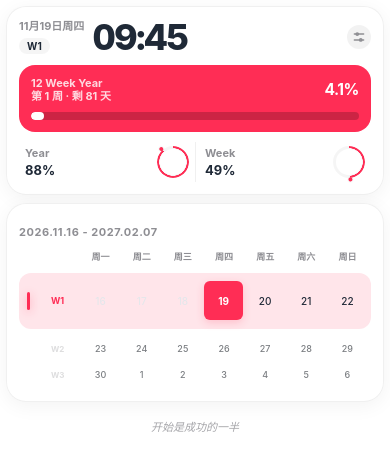
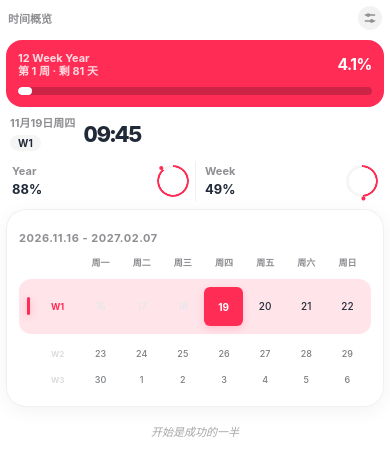
Before and after one commit to gjl2002/12week-, a plain HTML site: page index.html in a window 390 px wide. Drawn offline with Linux system fonts and the light colour scheme.

Commit message:
Remove the outer time overview card shell

```diff
--- a/index.html
+++ b/index.html
@@ -97,17 +97,15 @@
         .card:hover { transform: translateY(-1px); background: var(--bg-card-hover); }
 
         /* One time overview: date, 12-week progress, year and week metrics */
-        .time-overview-card { gap: 12px; padding: 14px; }
-        .overview-top { display: flex; align-items: center; justify-content: space-between; gap: 8px; min-width: 0; }
-        .overview-date-time { display: flex; align-items: center; justify-content: space-between; gap: 10px; flex: 1; min-width: 0; width: auto; }
+        .time-overview-section { display: flex; flex-direction: column; gap: 12px; min-width: 0; }
+        .overview-top { display: flex; align-items: center; justify-content: space-between; gap: 8px; min-width: 0; min-height: 24px; padding: 0 2px; }
+        .overview-date-time { display: flex; align-items: center; justify-content: space-between; gap: 10px; min-width: 0; width: 100%; padding: 0 4px; }
         .overview-title { font-size: 11px; font-weight: 700; color: var(--text-muted); white-space: nowrap; }
         .overview-tools { display: flex; align-items: center; gap: 6px; flex-shrink: 0; position: relative; }
-        .overview-tools .dash-ctrls { position: static; opacity: 0; }
-        .time-overview-card:hover .overview-tools .dash-ctrls,
-        .overview-tools:hover .dash-ctrls { opacity: 1; }
         .overview-tools .btn-display { opacity: 0; pointer-events: none; transition: opacity 0.2s ease; }
-        .time-overview-card:hover .overview-tools .btn-display,
+        .time-overview-section:hover .overview-tools .btn-display,
         .overview-tools .btn-display:focus-visible { opacity: 1; pointer-events: auto; }
+        .overview-date-time .clock-display { font-size: 24px; }
 
         .overview-primary {
             background: var(--accent-color); color: #fff; border-radius: 16px;
@@ -329,8 +327,9 @@
         @media (max-width: 480px) {
             body { align-items: flex-start; padding: 6px; }
             .widget-container { max-width: none; gap: 8px; }
-            .time-overview-card { padding: 12px; gap: 10px; }
+            .time-overview-section { gap: 10px; }
             .overview-date-time { gap: 8px; }
+            .overview-date-time .clock-display { font-size: 22px; }
             .overview-primary { padding: 12px; }
             .overview-primary-top { gap: 6px; }
             .overview-primary .main-stat { font-size: clamp(15px, 4vw, 18px); }
@@ -358,7 +357,6 @@
         }
 
         @media (hover: none) {
-            .overview-tools .dash-ctrls { opacity: 1; }
             .overview-tools .btn-display { opacity: 1; pointer-events: auto; }
         }
     </style>
@@ -368,16 +366,9 @@
 <div class="widget-container">
 
     <!-- 1. 时间概览：日期、12周进度、年进度和周进度共享一个组件 -->
-    <section class="card time-overview-card" id="time-overview" aria-label="时间概览">
+    <section class="time-overview-section" id="time-overview" aria-label="时间概览">
         <div class="overview-top">
-            <div id="overview-title" class="overview-title" hidden>时间概览</div>
-            <div class="clock-group overview-date-time" id="metric-datetime">
-                <div class="clock-label-group">
-                    <div id="date-display" class="card__label">Loading...</div>
-                    <div id="week-badge" class="badge">W1</div>
-                </div>
-                <div id="clock" class="clock-display">00:00</div>
-            </div>
+            <div id="overview-title" class="overview-title">时间概览</div>
             <div class="overview-tools">
                 <button id="btn-display" class="ctrl-btn btn-display" title="自定义显示" aria-label="自定义显示">
                     <svg class="icon-svg" viewBox="0 0 24 24"><line x1="4" y1="7" x2="20" y2="7"/><circle cx="9" cy="7" r="2"/><line x1="4" y1="17" x2="20" y2="17"/><circle cx="15" cy="17" r="2"/></svg>
@@ -394,6 +385,14 @@
                 <div class="main-stat" id="pct-12w">0%</div>
             </div>
             <div class="hero-bar"><div id="bar-12w" class="hero-bar__fill"></div></div>
+        </div>
+
+        <div class="clock-group overview-date-time" id="metric-datetime">
+            <div class="clock-label-group">
+                <div id="date-display" class="card__label">Loading...</div>
+                <div id="week-badge" class="badge">W1</div>
+            </div>
+            <div id="clock" class="clock-display">00:00</div>
         </div>
 
         <div class="overview-secondary" aria-label="其他时间进度">
@@ -535,7 +534,6 @@ function applyDisplayPreferences() {
     setVisible('metric-12w', displayPrefs.progress12w);
     setVisible('metric-year', displayPrefs.year);
     setVisible('metric-week', displayPrefs.week);
-    setVisible('overview-title', !displayPrefs.dateTime);
     setVisible('quote-card', displayPrefs.quote);
     setVisible('calendar-card', calendarMode !== 'hidden');
 }
```
